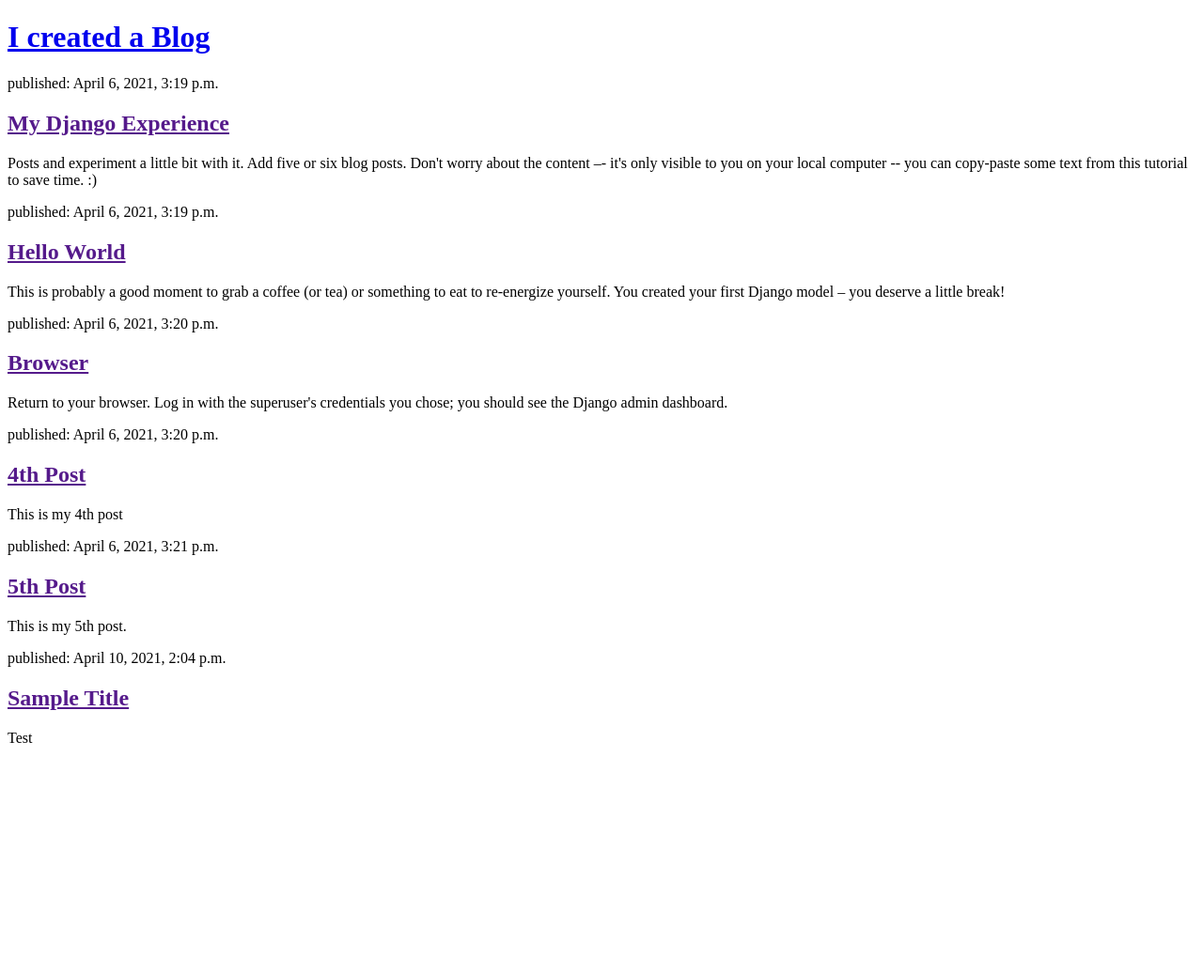
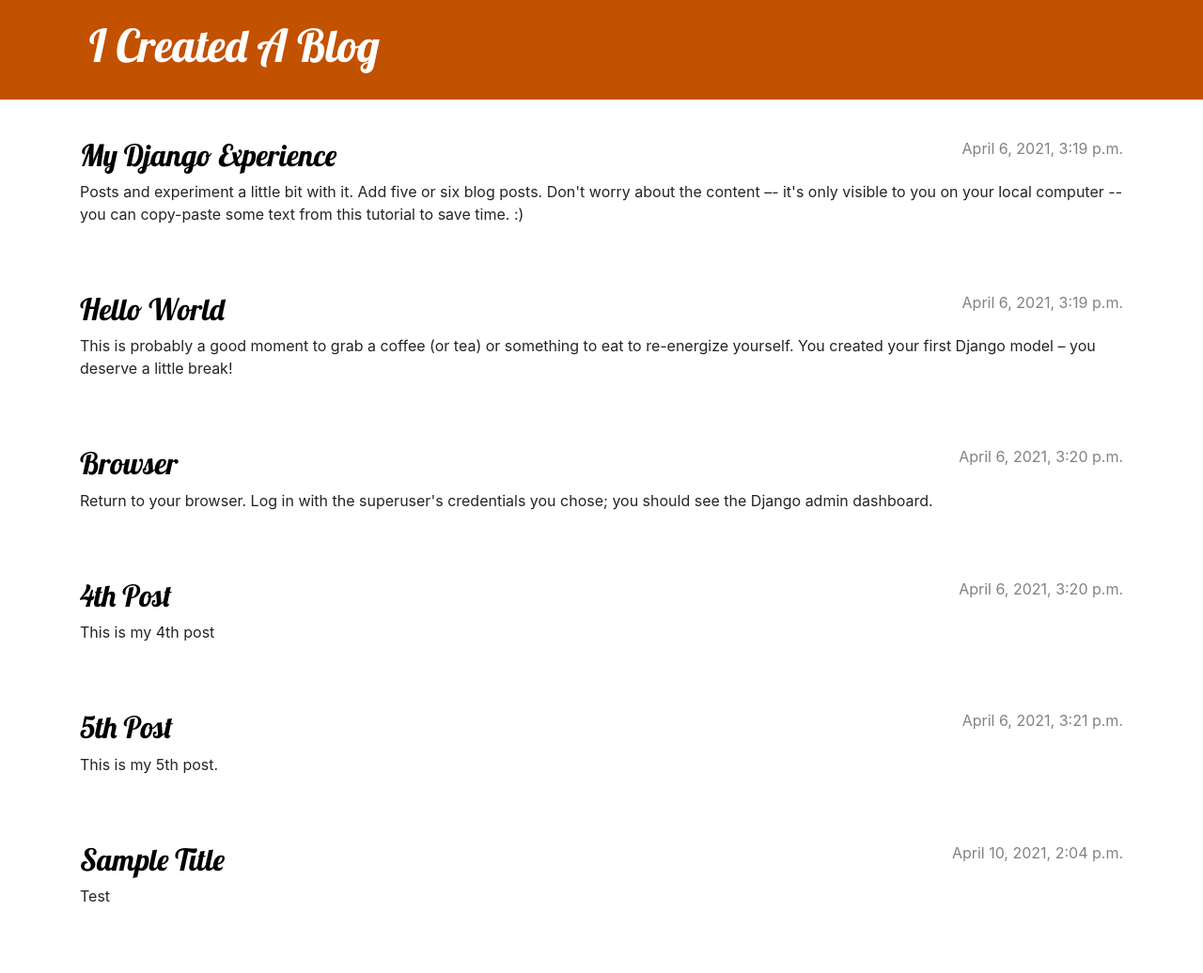
Before and after one commit to NaYrA-IaR/my-first-blog, a Django app: page / in a window 1280 px wide. Shown: the whole page at 94% size. Before the commit the page ends 791 px from the top, so only its background shows below. Run offline with Django 3.2, Linux system fonts and the light colour scheme; data comes from the database, SQL or seed files in the repository.

Commit message:
Added view and template for detailed blog post as well as CSS for the site

```diff
--- /dev/null
+++ b/blog/static/css/blog.css
@@ -0,0 +1,70 @@
+.page-header {
+    background-color: #C25100;
+    margin-top: 0;
+    margin-bottom: 40px;
+    padding: 20px 20px 20px 40px;
+}
+
+.page-header h1,
+.page-header h1 a,
+.page-header h1 a:visited,
+.page-header h1 a:active {
+    color: #ffffff;
+    font-size: 36pt;
+    text-decoration: none;
+}
+
+h1,
+h2,
+h3,
+h4 {
+    font-family: 'Lobster', cursive;
+}
+
+.date {
+    color: #828282;
+}
+
+.save {
+    float: right;
+}
+
+.post-form textarea,
+.post-form input {
+    width: 100%;
+}
+
+.top-menu,
+.top-menu:hover,
+.top-menu:visited {
+    color: #ffffff;
+    float: right;
+    font-size: 26pt;
+    margin-right: 20px;
+}
+
+.post {
+    margin-bottom: 70px;
+}
+
+.post h2 a,
+.post h2 a:visited {
+    color: #000000;
+}
+
+.post > .date,
+.post > .actions {
+    float: right;
+}
+
+.btn-default,
+.btn-default:visited {
+    color: #C25100;
+    background: none;
+    border-color: #C25100;
+}
+
+.btn-default:hover {
+    color: #FFFFFF;
+    background-color: #C25100;
+}
--- /dev/null
+++ b/blog/templates/blog/base.html
@@ -0,0 +1,26 @@
+{% load static %}
+<!DOCTYPE html>
+<html>
+    <head>
+        <title>My blog</title>
+        <link rel="stylesheet" href="https://cdn.jsdelivr.net/npm/bootstrap@4.5.3/dist/css/bootstrap.min.css" integrity="sha384-TX8t27EcRE3e/ihU7zmQxVncDAy5uIKz4rEkgIXeMed4M0jlfIDPvg6uqKI2xXr2" crossorigin="anonymous">
+        <link href='//fonts.googleapis.com/css?family=Lobster&subset=latin,latin-ext' rel='stylesheet' type='text/css'>
+        <link rel="stylesheet" href="{% static 'css/blog.css' %}">
+    </head>
+    <body>
+        <header class="page-header">
+            <div class="container">
+                <h1><a href="/">I Created A Blog</a></h1>
+            </div>
+        </header>
+
+        <main class="container">
+            <div class="row">
+                <div class="col">
+                    {% block content %}
+                    {% endblock %}
+                </div>
+            </div>
+        </main>
+    </body>
+</html>
--- a/blog/templates/blog/post_list.html
+++ b/blog/templates/blog/post_list.html
@@ -1,18 +1,13 @@
-<!DOCTYPE html>
-<html>
-    <head>
-        <title>My blog</title>
-    </head>
-    <body>
-        <header>
-            <h1><a href="/">I created a Blog</a></h1>
-        </header>
-        {% for post in posts %}
-        	<article>
-		        <time>published: {{ post.published_date }}</time>
-		        <h2><a href="">{{ post.title }}</a></h2>
-		        <p>{{ post.text|linebreaksbr }}</p>
-		    </article>
-        {% endfor %}
-    </body>
-</html>
+{% extends 'blog/base.html' %}
+
+{% block content %}
+    {% for post in posts %}
+        <article class="post">
+            <time class="date">
+                {{ post.published_date }}
+            </time>
+            <h2><a href="{% url 'post_detail' pk=post.pk %}">{{ post.title }}</a></h2>
+            <p>{{ post.text|linebreaksbr }}</p>
+        </article>
+    {% endfor %}
+{% endblock %}
--- a/blog/urls.py
+++ b/blog/urls.py
@@ -2,5 +2,6 @@
 from . import views
 
 urlpatterns = [
-	path('', views.post_list, name='post_list'),
+    path('', views.post_list, name='post_list'),
+    path('post/<int:pk>/', views.post_detail, name='post_detail'),
 ]
--- a/blog/views.py
+++ b/blog/views.py
@@ -1,4 +1,4 @@
-from django.shortcuts import render
+from django.shortcuts import render, get_object_or_404
 from .models import Post
 from django.utils import timezone
 
@@ -7,3 +7,7 @@
 def post_list(request):
 	posts = Post.objects.filter(published_date__lte=timezone.now()).order_by('published_date')
 	return render(request, 'blog/post_list.html', {'posts':posts})
+
+def post_detail(request, pk):
+    post = get_object_or_404(Post, pk=pk)
+    return render(request, 'blog/post_detail.html', {'post': post})
```
Also changed, not shown: blog/templates/blog/post_detail.html (added, +13 -0 lines).
